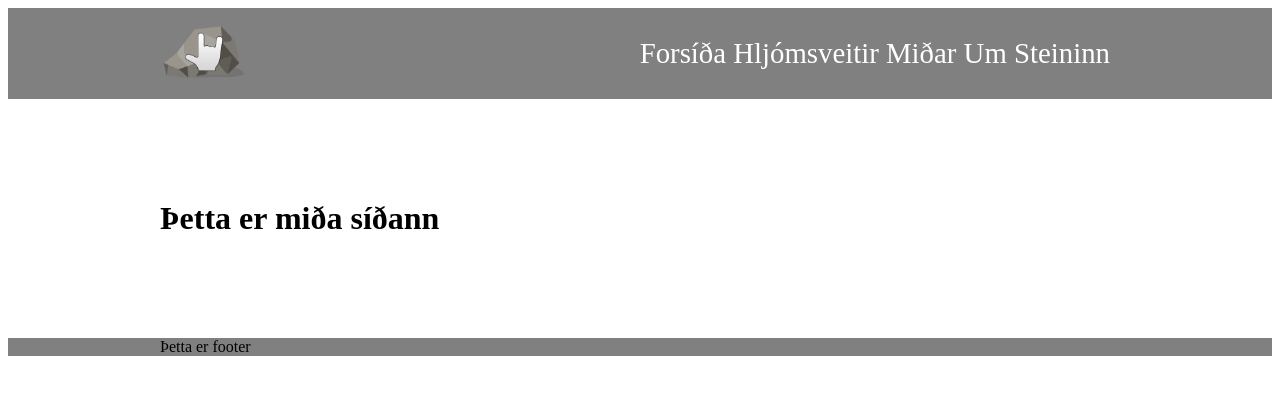
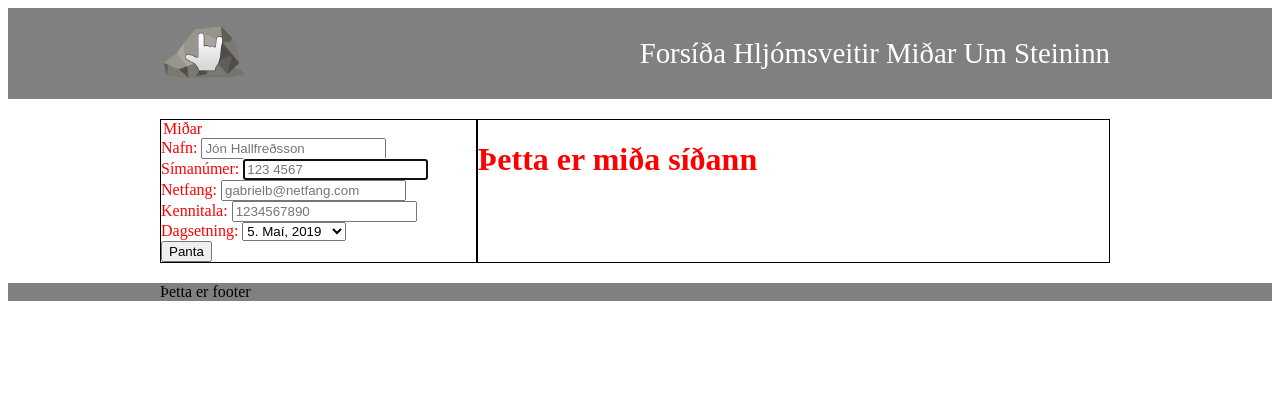
Before and after one commit to EinarK2/lokaverkefni.vef2, a Jekyll site: the page built from skraning.md, in a window 1280 px wide. Shown: the top 395 px of the page. Built offline with Jekyll 4.4.1, drawn with Linux system fonts in a browser that asks for light colours.

Commit message:
Form var búið til og byrjað var á dagskrá include.

```diff
--- /dev/null
+++ b/_includes/form.html
@@ -0,0 +1,48 @@
+<form class="form" action="#" method="GET">
+    <legend>Miðar</legend>
+    <label id="Nafn">
+        Nafn:
+        <input type="text"
+            name="Nafn"
+            placeholder="Jón Hallfreðsson"
+            title="Vinsamlegast skrifaðu inn nafn"
+            required>
+    </label>
+    <label>
+        Símanúmer:
+        <input type="tel"
+            pattern="[0-9]{3} [0-9]{4}"
+            name="Símanúmer"
+            placeholder="123 4567"
+            autofocus
+            title="Vinsamlegast skráðu inn símanúmer"
+            required>
+    </label>
+    <label>
+        Netfang:
+        <input type="email"
+            name="Netfang"
+            placeholder="gabrielb@netfang.com"
+            title="Vinsamlegast skrifaðu inn netfang"
+            required>
+    </label>
+    <label>
+        Kennitala:
+        <input type="number"
+            name="Kennitala"
+            placeholder="1234567890"
+            title="Vinsamlegast skrifaðu inn kennitölu"
+            required>
+    </label>
+    <label>
+        Dagsetning:
+        <select nafn="Dagsetning">
+            <option value="5. Maí" selected>5. Maí, 2019</option>
+            <option value="13. Maí">13. Maí, 2019</option>
+            <option value="20. Maí">20. Maí, 2019</option>
+        </select>
+    </label>
+    <button>
+        Panta
+    </button>
+</form>
--- /dev/null
+++ b/_layouts/tviskipt.html
@@ -0,0 +1,13 @@
+---
+layout: default
+---
+<main class="tviskipt">
+    <div>
+        {% if page.include %}
+            {% include {{ page.include }} %}
+        {% endif %}
+    </div>
+    <div>
+        {{ content }}
+    </div>
+</main>
--- a/_sass/default.scss
+++ b/_sass/default.scss
@@ -5,6 +5,16 @@ body{
     main{
         max-width: 960px;
         margin: 0 auto;
-        padding: 5em;
+        padding-top: 10px;
+        padding-bottom: 10px;
     }
 }
+
+.tviskipt{
+    display: grid;
+    grid-template-columns: 33% 66%;
+    div{
+        border: 1px solid black;
+        color: red;
+    }
+}
--- /dev/null
+++ b/_sass/form.scss
@@ -0,0 +1,5 @@
+.form{
+    label{
+        display: block;
+    }
+}
--- a/assets/css/styles.scss
+++ b/assets/css/styles.scss
@@ -1,3 +1,3 @@
 ---
 ---
-@import "default", "header", "fotur";
+@import "default", "header", "fotur", "form";
--- a/hljomsveitir.html
+++ b/hljomsveitir.html
@@ -7,7 +7,7 @@ title: Forsida
 <ul>
   {% for band in site.bands %}
     <li>
-      <h2><a href="{{ band.url }}">{{ band.name }}</a></h2>
+      <h2><a href="/steinninn/{{ band.url }}">{{ band.name }}</a></h2>
       <p>{{ band.excerpt | markdownify }}</p>
     </li>
   {% endfor %}
```
Also changed, not shown: _bands/skalmold.md (added, +5 -0 lines), _bands/solstafir.md (+2 -0 lines), _includes/dagskra.html (added, +12 -0 lines), skraning.md (+2 -1 lines), umSteininn.md (+1 -1 lines), 1 other file.
